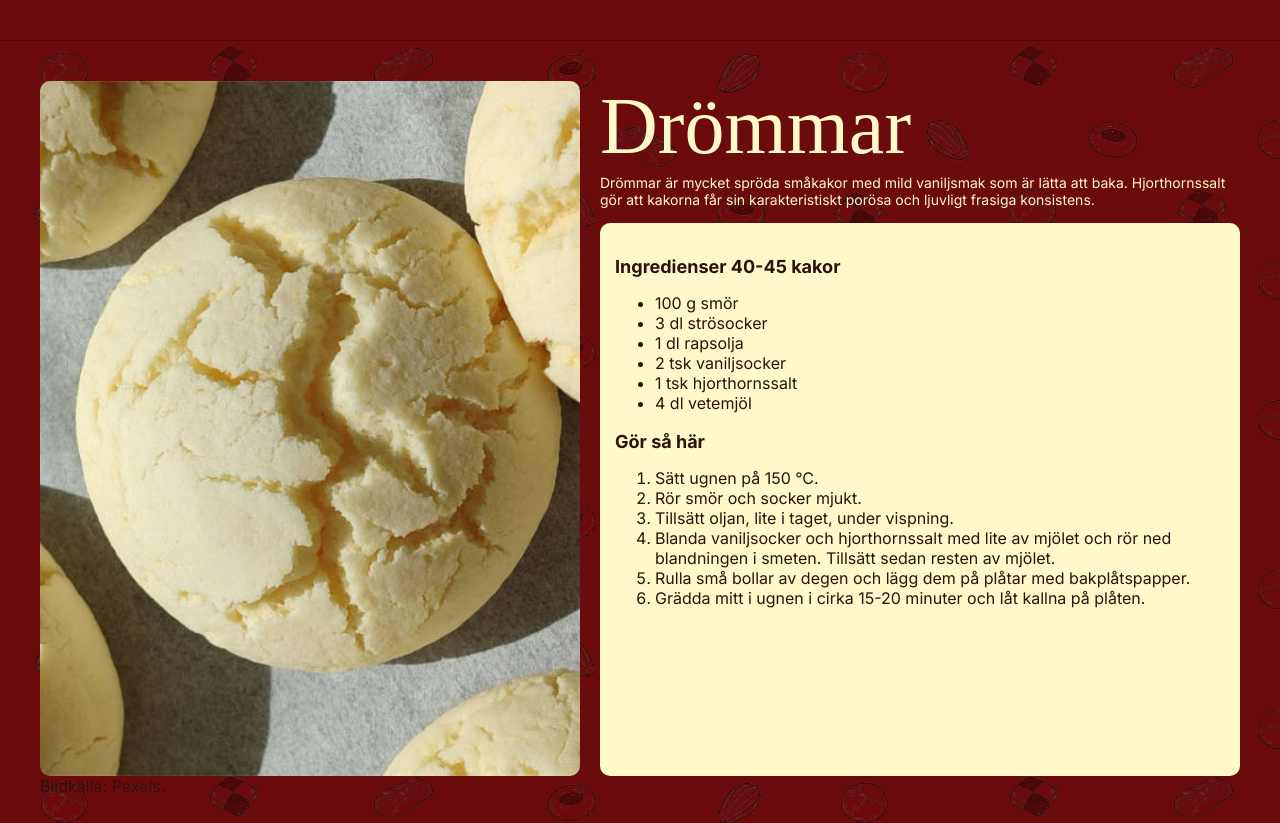
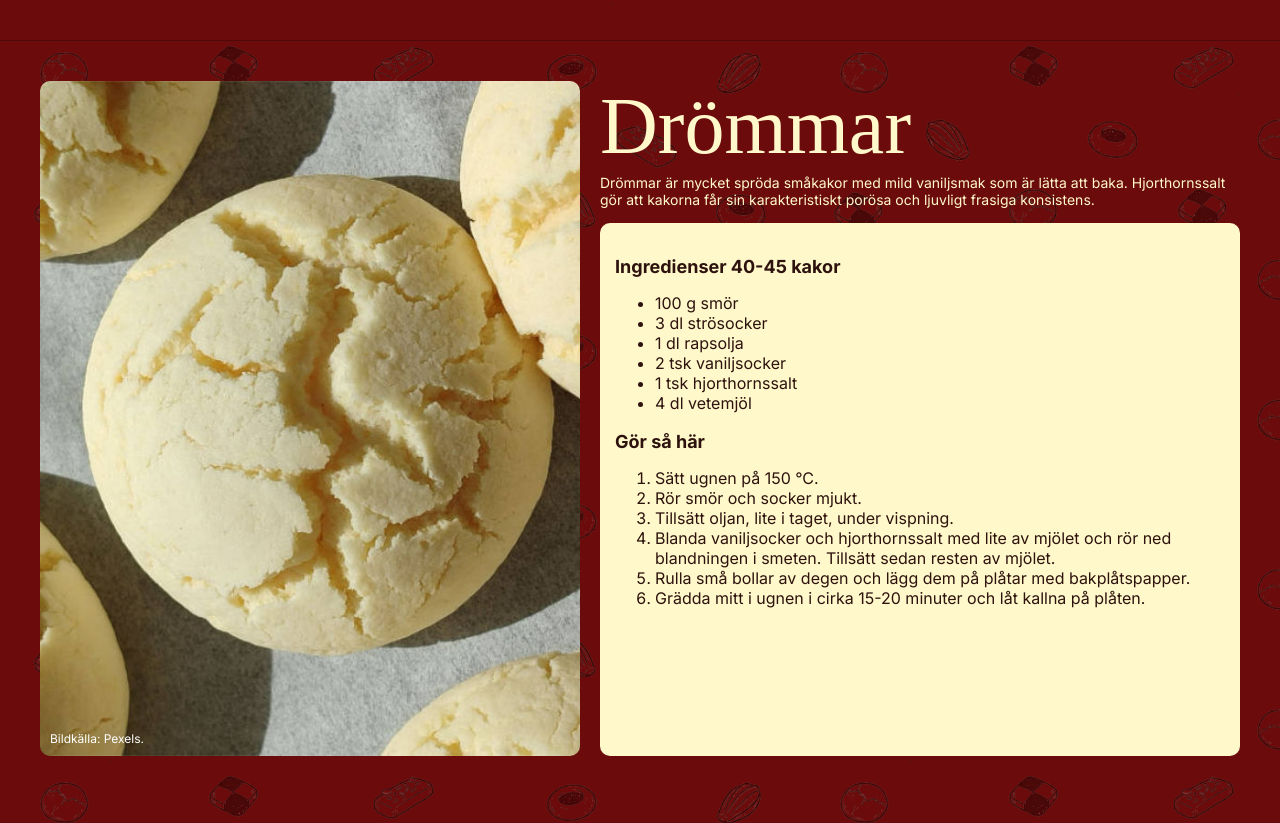
Before and after one commit to Emiliajacobsson0100/7kakor, a plain HTML site: page index.html in a window 1280 px wide. Shown: the part 880-1703 px from the top of the page. Drawn offline with Linux system fonts and the light colour scheme; a web font is replaced by a local one.

Commit message:
Update styles for image positioning and container

```diff
--- a/style.css
+++ b/style.css
@@ -167,14 +167,14 @@ nav a:hover {
 
 /* Bildens placering och utrymme.*/
 .receptbild {
+    position: relative;
     width: 45%;
     flex-shrink: 0;
     margin: 0;
 }
 
-/* Samlar receptbild och bildtext och anpassar bildens bredd och höjd. */
+/* Receptbild ramar/behållare. */
 .bildcontainer {
-    position: relative;
     width: 100%;
     height: 100%;
 }
@@ -189,7 +189,7 @@ nav a:hover {
 }
 
 /* Bildtext på receptbilden */
-.bildcontainer figcaption {
+.receptbild figcaption {
     position: absolute;
     bottom: 10px;
     left: 10px;
```
